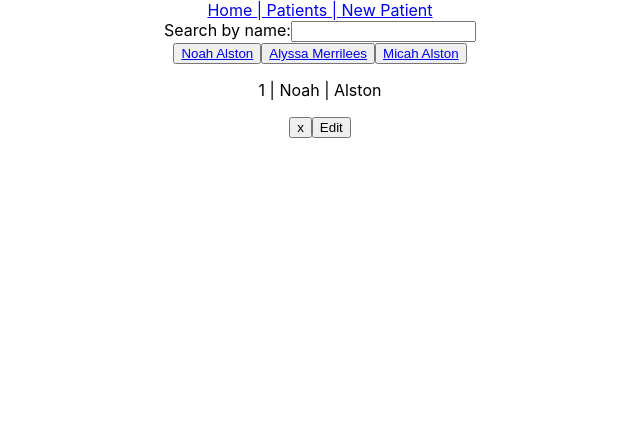
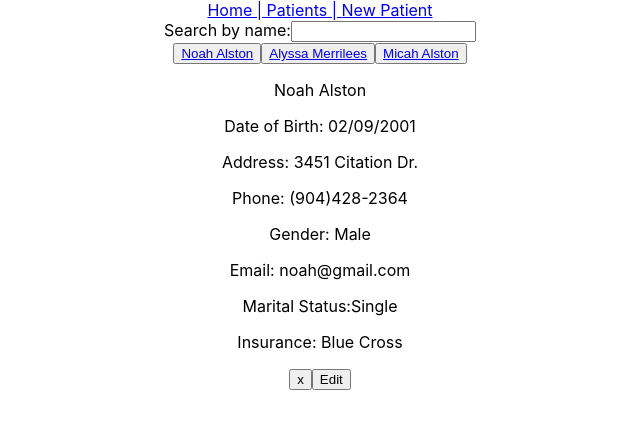
Before and after one commit to NoahAl777/paperless-2.0, a React (Create React App) app: page /patients/1 in a window 1280 px wide. Shown: the top 428 px of the page, without its empty margins (320-960 px from the left). Built offline with nearby package versions, Linux system fonts and the light colour scheme; data requests are answered from the project's data file.

Commit message:
add new fields to be rendered on patient profiles

```diff
--- a/src/Components/PatientInfo.js
+++ b/src/Components/PatientInfo.js
@@ -25,7 +25,14 @@ const PatientInfo = ({ selectedPatient, patients, setPatients, setSelectedPatien
   } else {
     return (
       <>
-        <p>{`${patientDisplayed[0].id} | ${patientDisplayed[0].firstName} | ${patientDisplayed[0].lastName}`}</p>
+        <p>{`${patientDisplayed[0].firstName} ${patientDisplayed[0].lastName}`}</p>
+        <p>Date of Birth: {`${patientDisplayed[0].dateOfBirth}`}</p>
+        <p>Address: {`${patientDisplayed[0].address}`}</p>
+        <p>Phone: {`${patientDisplayed[0].phone}`}</p>
+        <p>Gender: {`${patientDisplayed[0].gender}`}</p>
+        <p>Email: {`${patientDisplayed[0].email}`}</p>
+        <p>Marital Status:{`${patientDisplayed[0].maritalStatus}`}</p>
+        <p>Insurance: {`${patientDisplayed[0].insurance}`}</p>
         <button onClick={() => handleDelete(selectedPatient)}>x</button>
         <Link to={`/patients/${patientDisplayed[0].id}/edit`}>
           <button>Edit</button>
```
